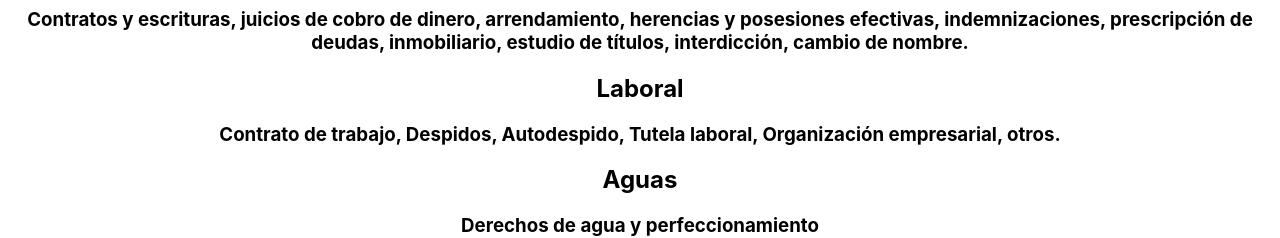
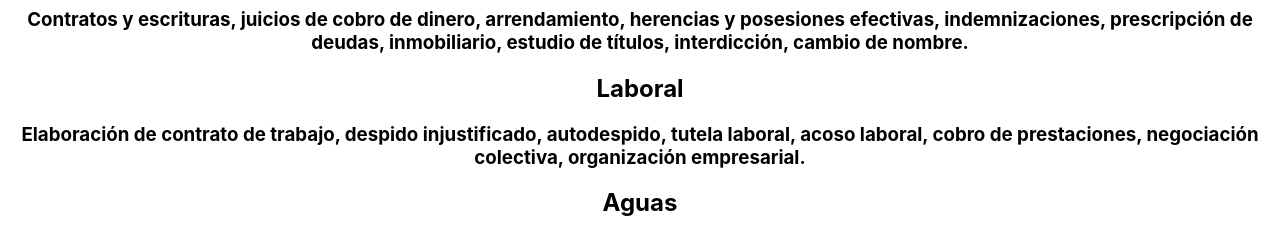
Before and after one commit to DarkDelll/Iudices, a React (Create React App) app: page / in a window 1280 px wide. Shown: the part 5480-5718 px from the top of the page. Built offline with nearby package versions, Linux system fonts and the light colour scheme.

Commit message:
nuevas descripciones

```diff
--- a/src/Servicios.js
+++ b/src/Servicios.js
@@ -26,7 +26,7 @@ const Servicios = React.forwardRef((props, ref) => {
             title="Civil" subtitle="Contratos y escrituras, juicios de cobro de dinero, arrendamiento, herencias y posesiones efectivas, indemnizaciones, prescripción de deudas, inmobiliario, estudio de títulos, interdicción, cambio de nombre."
             clase='md:col-span-6' image={imageCivil}/>
             <Servicio
-            title="Laboral" subtitle="Contrato de trabajo, Despidos, Autodespido, Tutela laboral, Organización empresarial, otros."
+            title="Laboral" subtitle="Elaboración de contrato de trabajo, despido injustificado, autodespido, tutela laboral, acoso laboral, cobro de prestaciones, negociación colectiva, organización empresarial."
             clase='md:col-span-6' image={imageTrabajo}/>
             <Servicio
             title="Aguas" subtitle="Derechos de agua y perfeccionamiento" clase='md:col-span-4'
```
